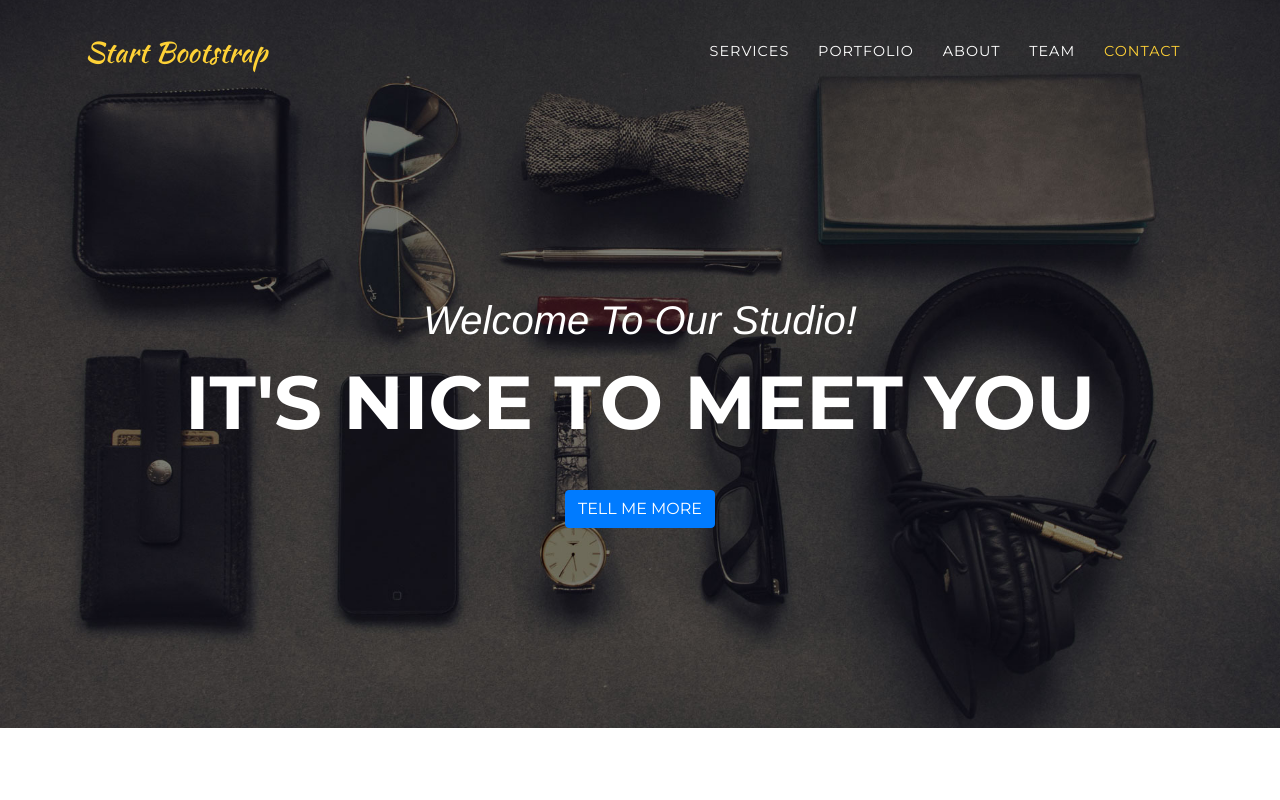
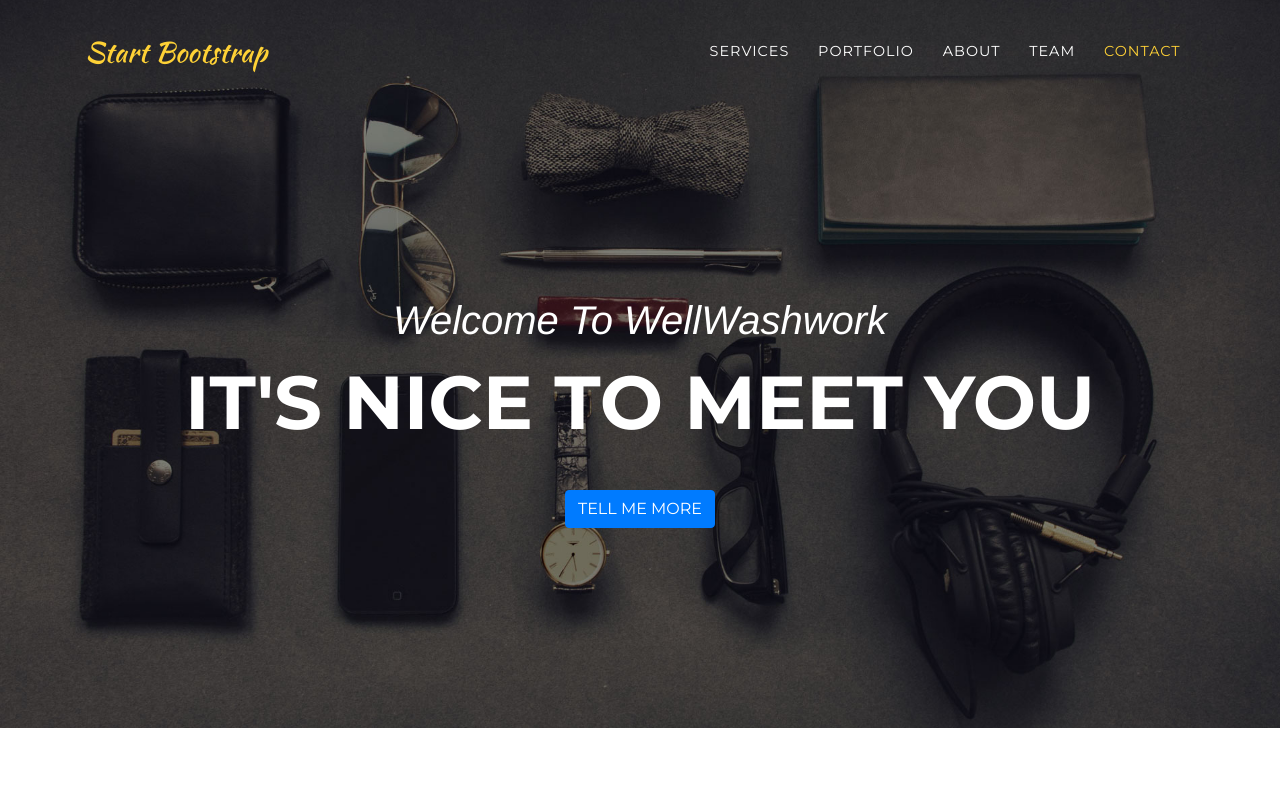
Before and after one commit to wellwashwork/wellwashwork.github.io, a website with bundled scripts: page index.html in a window 1280 px wide. Shown: the top 800 px of the page. Built offline with nearby package versions, Linux system fonts and the light colour scheme; a web font is replaced by a local one.

Commit message:
Update index.html

```diff
--- a/index.html
+++ b/index.html
@@ -61,7 +61,7 @@
     <header class="masthead">
       <div class="container">
         <div class="intro-text">
-          <div class="intro-lead-in">Welcome To Our Studio!</div>
+          <div class="intro-lead-in">Welcome To WellWashwork</div>
           <div class="intro-heading text-uppercase">It's Nice To Meet You</div>
           <a class="btn btn-primary btn-xl text-uppercase js-scroll-trigger" href="#services">Tell Me More</a>
         </div>
```
